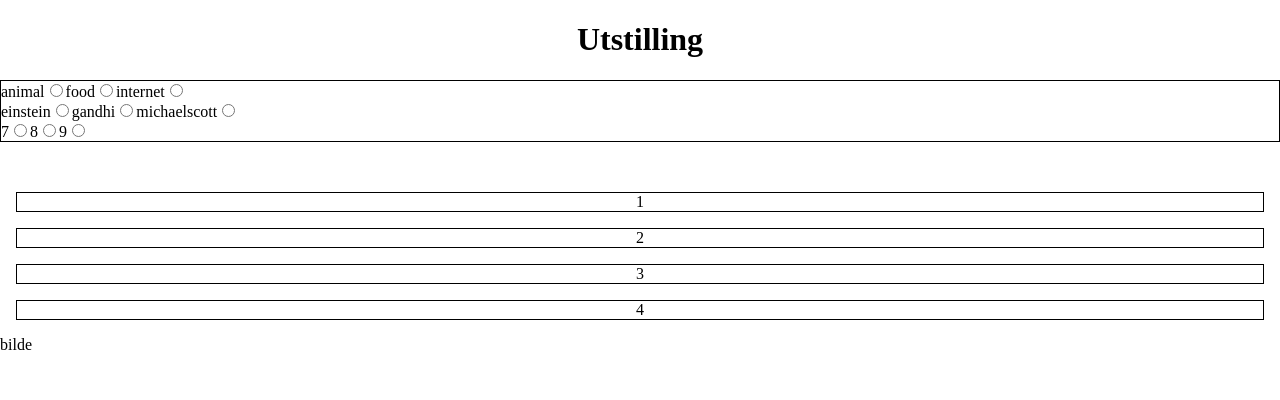
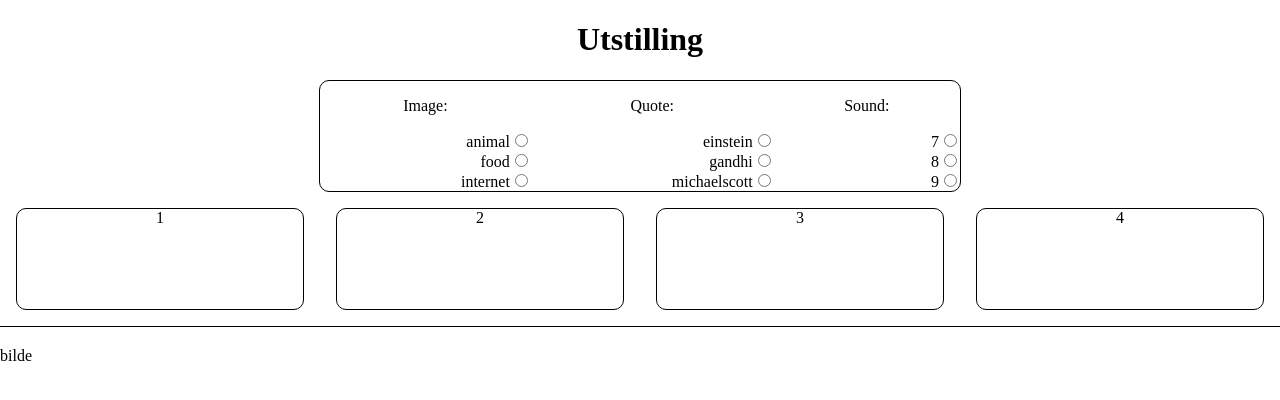
Before and after one commit to IT2810/it2810-webutvikling-h18-prosjekt-2-gruppe--34, a React (Create React App) app in the folder pro2/: page / in a window 1280 px wide. Shown: the top 400 px of the page. Built offline with nearby package versions, Linux system fonts and the light colour scheme.

Commit message:
mobil forst. lagt til litt skalldesign for tablet

```diff
--- a/pro2/src/App.css
+++ b/pro2/src/App.css
@@ -1,12 +1,12 @@
-@media screen and (max-width: 420px) {
+/* Mobile first */
 .App {
   height: 100%;
   display: grid;
   grid-template-columns: 1fr;
   grid-template-areas:
     "header header header header"
+    "cb cb cb cb"
     "tabs tabs tabs tabs"
-      "cb cb cb cb"
     "media media media media";
   /*footer*/
 }
@@ -14,29 +14,45 @@
 .tabRow {
   display: grid;
   grid-template-areas: "tab1 tab2 tab3 tab4";
+  border-bottom: 1px solid black;
+  margin-bottom: 20px;
 }
 
-  .check_box  {
-    display: grid;
+.tabRow > div {
+  height: 20px;
+  border-radius: 10px;
+}
+
+.check_box {
   grid-template-areas: "groupimg grouptxt groupsound";
 }
 
+/*
   .media {
     border: 1px solid red;
   }
-
+*/
 .imgBox {
   width: 50%;
   margin-left: auto;
   margin-right: auto;
+  height: 150px; /*Slett denne om quote skal følge bilde i høyde*/
 }
 
 svg {
-    width: 200px;
-    height: 400px;
-    margin-left: 20px;
+  max-width: 200px;
+  max-height: 150px;
+  margin-left: 20px; /* center image is missing */
   margin-right: auto;
 }
+
+.quotebox {
+  border-top: 1px solid black;
+  text-align: center;
+}
+
+.check_box > div > p {
+  text-align: center;
 }
 
 .groupimg {
@@ -54,7 +70,12 @@
 .check_box {
   grid-area: cb;
   border: 1px solid black;
-  margin-bottom: 50px;
+  display: grid;
+}
+
+.check_box > div > label {
+  display: block;
+  text-align: right;
 }
 
 .tabRow {
@@ -75,6 +96,12 @@ div.tabRow > div {
   text-align: center;
 }
 
+div.tabRow > div:hover {
+  cursor: pointer;
+}
+
+/*TODO: Add an active feat. */
+
 .tab1 {
   grid-area: tab1;
 }
@@ -90,3 +117,57 @@ div.tabRow > div {
 .tab4 {
   grid-area: tab4;
 }
+
+label > input {
+  cursor: pointer;
+}
+
+/* Tablet size */
+@media screen and (min-width: 767px) {
+  .App {
+    height: 100%;
+    display: grid;
+    grid-template-columns: 1fr;
+    grid-template-areas:
+      "header header header header"
+      "cb cb cb cb "
+      "tabs tabs tabs tabs"
+      "media media media media";
+    /*footer*/
+  }
+
+  .tabRow {
+    display: grid;
+    grid-template-areas: "tab1 tab2 tab3 tab4";
+  }
+  /* tabs */
+  .tabRow > div {
+    height: 100px;
+    border-radius: 10px;
+  }
+
+  .check_box {
+    display: grid;
+    grid-template-areas: "groupimg grouptxt groupsound";
+    width: 50%;
+    margin-left: auto;
+    margin-right: auto;
+    border-radius: 10px;
+  }
+
+  .imgBox {
+    width: 100%;
+    height: 500px;
+  }
+
+  svg {
+    max-width: 500px;
+    max-height: 100%;
+    margin-left: 25%;
+    /* center image is missing */
+  }
+}
+
+/* Desktop*/
+@media screen and (min-width: 1200px) {
+}
--- a/pro2/src/Components/group.jsx
+++ b/pro2/src/Components/group.jsx
@@ -2,8 +2,18 @@ import React, { Component } from "react";
 
 class Group extends Component {
   render() {
+    const type = this.props.name;
+    let title;
+    if (type === "img") {
+      title = "Image:";
+    } else if (type === "txt") {
+      title = "Quote:";
+    } else {
+      title = "Sound:";
+    }
     return (
       <div className={"group" + this.props.name}>
+        <p>{title}</p>
         {this.props.btns.map(btn => (
           <label>
             {btn.id}
--- a/pro2/src/Components/quote.jsx
+++ b/pro2/src/Components/quote.jsx
@@ -1,10 +1,9 @@
 import React, { Component } from "react";
 
 class Quote extends Component {
-
   render() {
     return (
-      <div>
+      <div className="quotebox">
         <p>{this.props.text}</p>
       </div>
     );
```
Lines whose indentation alone changed are shown as unchanged.
